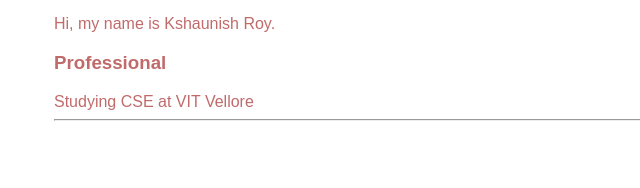
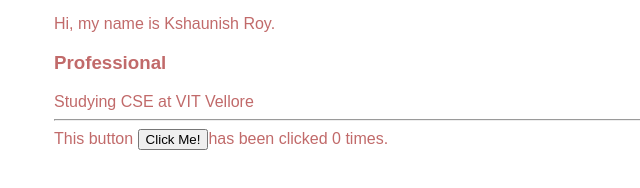
Before and after one commit to Kshaunish/imad-app, a website: page ui/index.html in a window 1280 px wide. Shown: the part 308-496 px from the top of the page, without its empty margins (186-826 px from the left). Drawn offline with Linux system fonts and the light colour scheme.

Commit message:
[imad-console] Updates ui/index.html

```diff
--- a/ui/index.html
+++ b/ui/index.html
@@ -18,6 +18,7 @@
             </div>
             <hr/>
             <div class="footer">
+                This button <button id="counter">Click Me!</button>has been clicked <span id="count">0</span> times.
             </div>
         </div>
         <script type="text/javascript" src="/ui/main.js">
```
